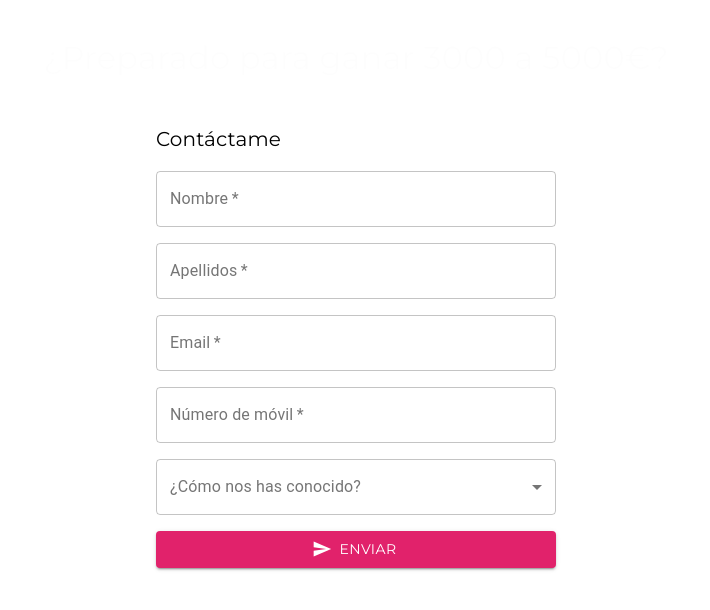
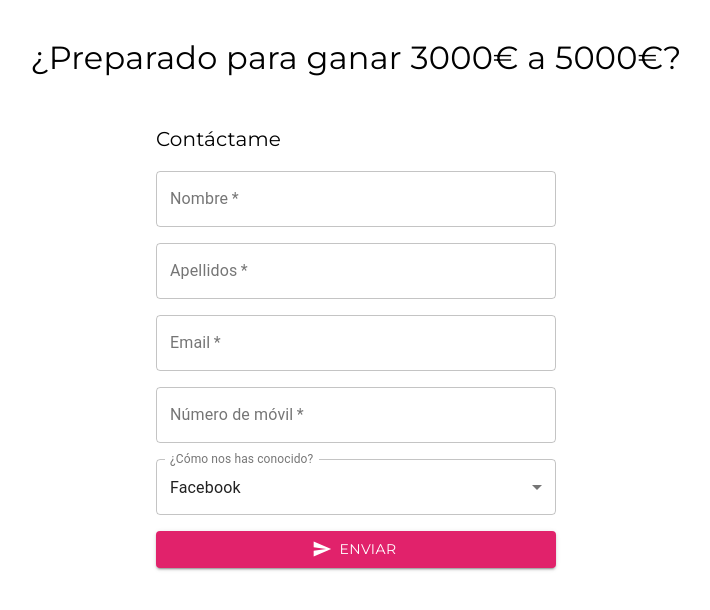
Before and after one commit to Macumba45/LandingVirginia, a React (Create React App) app: page /contacto in a window 1280 px wide. Shown: the top 610 px of the page, without its empty margins (284-994 px from the left). Built offline with nearby package versions, Linux system fonts and the light colour scheme.

Commit message:
feat: form API done, FormsPree

```diff
--- a/src/componets/Formulario/index.tsx
+++ b/src/componets/Formulario/index.tsx
@@ -1,10 +1,23 @@
 import { FC, memo, useEffect, useState } from "react";
-import { Button, FormControl, Grid, InputLabel, MenuItem, Select, TextField, Typography } from "@material-ui/core";
-import { Dialog, DialogTitle, DialogContent, DialogActions } from "@material-ui/core"
+import {
+    Button,
+    FormControl,
+    Grid,
+    InputLabel,
+    MenuItem,
+    Select,
+    TextField,
+    Typography,
+    Dialog,
+    DialogTitle,
+    DialogContent,
+    DialogActions,
+} from "@material-ui/core";
+
 import { makeStyles } from "@material-ui/styles";
 import SendIcon from "@mui/icons-material/Send";
+import { motion } from "framer-motion";
 import { MainContainer, SentMessage } from "./styles";
-import { motion } from "framer-motion";
 
 const useStyles = makeStyles({
     root: {
@@ -13,15 +26,27 @@ const useStyles = makeStyles({
 });
 
 const FormContact: FC = () => {
+    const [isVisible, setIsVisible] = useState(true);
+    const [modalOpen, setModalOpen] = useState(false);
     const classes = useStyles();
-
-    const [modalOpen, setModalOpen] = useState(false);
-
-    const handleClose = () => {
-        setModalOpen(false);
+    const blinkAnimation = {
+        visible: { opacity: 1 },
+        hidden: { opacity: 0 },
     };
 
-
+    const options = [
+        { value: "Facebook", label: "Facebook" },
+        { value: "Instagram", label: "Instagram" },
+        { value: "Tiktok", label: "Tiktok" },
+        { value: "Google", label: "Google" },
+        { value: "Youtube", label: "Youtube" },
+        { value: "A friend/coworker", label: "A friend/coworker" },
+        { value: "Ads", label: "Ads" },
+        { value: "LinkedIn", label: "LinkedIn" },
+        { value: "Podcast", label: "Podcast" },
+        { value: "Flip Your Future Book", label: "Flip Your Future Book" },
+        { value: "Other", label: "Other" },
+    ];
 
     const handleSubmit = async (event: React.FormEvent<HTMLFormElement>) => {
         event.preventDefault();
@@ -45,19 +70,15 @@ const FormContact: FC = () => {
         }
     };
 
-
-    const [isVisible, setIsVisible] = useState(true);
+    const handleClose = () => {
+        setModalOpen(false);
+    };
 
     useEffect(() => {
         setInterval(() => {
             setIsVisible(!isVisible);
-        }, 1000);
+        }, 2000);
     }, [isVisible]);
-
-    const blinkAnimation = {
-        visible: { opacity: 1 },
-        hidden: { opacity: 0 },
-    };
 
     return (
         <>
@@ -77,7 +98,7 @@ const FormContact: FC = () => {
                     }}
                     variant="h6"
                 >
-                    ¿Preparado para ganar 3000 a 5000€?
+                    ¿Preparado para ganar 3000€ a 5000€?
                 </Typography>
             </motion.div>
             <MainContainer>
@@ -139,24 +160,21 @@ const FormContact: FC = () => {
                         </Grid>
                         <Grid style={{ fontFamily: "montserrat" }} item>
                             <FormControl variant="outlined" fullWidth>
-                                <InputLabel id="select-label">¿Cómo nos has conocido?</InputLabel>
+                                <InputLabel id="select-label">
+                                    ¿Cómo nos has conocido?
+                                </InputLabel>
                                 <Select
                                     labelId="select-label"
                                     name="¿Cómo nos has conocido?"
                                     label="¿Cómo nos has conocido?"
                                     required
+                                    defaultValue={"Facebook"}
                                 >
-                                    <MenuItem value="Facebook">Facebook</MenuItem>
-                                    <MenuItem value="Instagram">Instagram</MenuItem>
-                                    <MenuItem value="Tiktok">Tiktok</MenuItem>
-                                    <MenuItem value="Google">Google</MenuItem>
-                                    <MenuItem value="Youtube">Youtube</MenuItem>
-                                    <MenuItem value="A friend/coworker">A friend/coworker</MenuItem>
-                                    <MenuItem value="Ads">Ads</MenuItem>
-                                    <MenuItem value="LinkedIn">LinkedIn</MenuItem>
-                                    <MenuItem value="Podcast">Podcast</MenuItem>
-                                    <MenuItem value="Flip Your Future Book">Flip Your Future Book</MenuItem>
-                                    <MenuItem value="Other">Other</MenuItem>
+                                    {options.map((option) => (
+                                        <MenuItem key={option.value} value={option.value}>
+                                            {option.label}
+                                        </MenuItem>
+                                    ))}
                                 </Select>
                             </FormControl>
                         </Grid>
--- a/src/componets/Video/index.tsx
+++ b/src/componets/Video/index.tsx
@@ -9,8 +9,6 @@ import {
 } from "./styles";
 
 const Video: FC = () => {
-
-
   const titleVariants = {
     hidden: {
       opacity: 0,
```
Also changed, not shown: src/componets/Formulario/styles.ts (+2 -5 lines), src/componets/Footer/index.tsx (indentation only).
